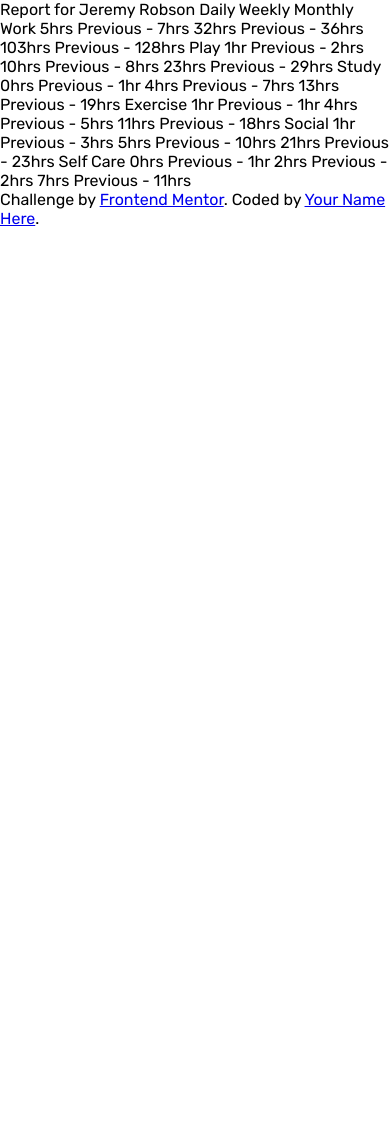
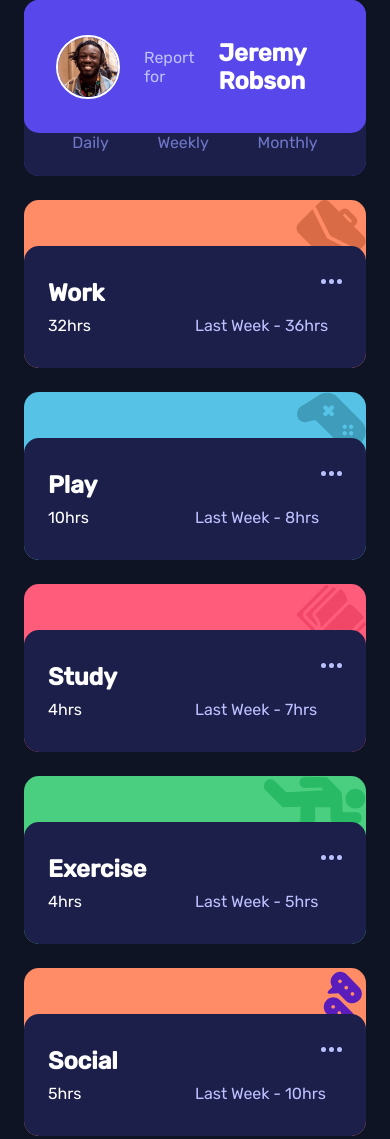
Before and after one commit to ETPTrades/Time-Tracking-Dashboard, a plain HTML site: page index.html in a window 390 px wide. Shown: the top 1139 px of the page. Before the commit the page ends 844 px from the top, so only its background shows below. Drawn offline with Linux system fonts and the light colour scheme.

Commit message:
Got the HTML structure on to the page. Put together the mobile design by using CSS Grid for the parent element, and sub-grid for the grid children. Imported fonts and created color variables for later use.

```diff
--- a/index.html
+++ b/index.html
@@ -17,84 +17,104 @@
     <title>Frontend Mentor | Time tracking dashboard</title>
   </head>
   <body>
-    Report for Jeremy Robson Daily Weekly Monthly Work 5hrs
-    <!-- daily -->
-    Previous - 7hrs
-    <!-- daily -->
-    32hrs
-    <!-- weekly -->
-    Previous - 36hrs
-    <!-- weekly -->
-    103hrs
-    <!-- monthly -->
-    Previous - 128hrs
-    <!-- monthly -->
-
-    Play 1hr
-    <!-- daily -->
-    Previous - 2hrs
-    <!-- daily -->
-    10hrs
-    <!-- weekly -->
-    Previous - 8hrs
-    <!-- weekly -->
-    23hrs
-    <!-- monthly -->
-    Previous - 29hrs
-    <!-- monthly -->
-
-    Study 0hrs
-    <!-- daily -->
-    Previous - 1hr
-    <!-- daily -->
-    4hrs
-    <!-- weekly -->
-    Previous - 7hrs
-    <!-- weekly -->
-    13hrs
-    <!-- monthly -->
-    Previous - 19hrs
-    <!-- monthly -->
-
-    Exercise 1hr
-    <!-- daily -->
-    Previous - 1hr
-    <!-- daily -->
-    4hrs
-    <!-- weekly -->
-    Previous - 5hrs
-    <!-- weekly -->
-    11hrs
-    <!-- monthly -->
-    Previous - 18hrs
-    <!-- monthly -->
-
-    Social 1hr
-    <!-- daily -->
-    Previous - 3hrs
-    <!-- daily -->
-    5hrs
-    <!-- weekly -->
-    Previous - 10hrs
-    <!-- weekly -->
-    21hrs
-    <!-- monthly -->
-    Previous - 23hrs
-    <!-- monthly -->
-
-    Self Care 0hrs
-    <!-- daily -->
-    Previous - 1hr
-    <!-- daily -->
-    2hrs
-    <!-- weekly -->
-    Previous - 2hrs
-    <!-- weekly -->
-    7hrs
-    <!-- monthly -->
-    Previous - 11hrs
-    <!-- monthly -->
-
+    <main class="grid-parent">
+      <article class="profile">
+        <div class="profile__description">
+          <img
+            src="images/image-jeremy.png"
+            alt=""
+            width="64"
+            height="64"
+            class="profile__image"
+          />
+          <p class="profile__para">Report for</p>
+          <h1 class="profile__header">Jeremy Robson</h1>
+        </div>
+        <div class="profile__weekly-container">
+          <span class="profile__text">Daily</span>
+          <span class="profile__text">Weekly</span>
+          <span class="profile__text">Monthly</span>
+        </div>
+      </article>
+      <article class="category-container work">
+        <img src="images/icon-work.svg" alt="" class="icon" />
+        <div class="category-container__sub-grid">
+          <h2 class="category__title">Work</h2>
+          <span class="category__total-hours">32hrs</span>
+          <img
+            src="images/icon-ellipsis.svg"
+            alt=""
+            class="category__elipsis"
+          />
+          <span class="category__weekly-hours">Last Week - 36hrs</span>
+        </div>
+      </article>
+      <article class="category-container play">
+        <img src="images/icon-play.svg" alt="" class="icon" />
+        <div class="category-container__sub-grid">
+          <h2 class="category__title">Play</h2>
+          <span class="category__total-hours">10hrs</span>
+          <img
+            src="images/icon-ellipsis.svg"
+            alt=""
+            class="category__elipsis"
+          />
+          <span class="category__weekly-hours">Last Week - 8hrs</span>
+        </div>
+      </article>
+      <article class="category-container study">
+        <img src="images/icon-study.svg" alt="" class="icon" />
+        <div class="category-container__sub-grid">
+          <h2 class="category__title">Study</h2>
+          <span class="category__total-hours">4hrs</span>
+          <img
+            src="images/icon-ellipsis.svg"
+            alt=""
+            class="category__elipsis"
+          />
+          <span class="category__weekly-hours">Last Week - 7hrs</span>
+        </div>
+      </article>
+      <article class="category-container exercise">
+        <img src="images/icon-exercise.svg" alt="" class="icon" />
+        <div class="category-container__sub-grid">
+          <h2 class="category__title">Exercise</h2>
+          <span class="category__total-hours">4hrs</span>
+          <img
+            src="images/icon-ellipsis.svg"
+            alt=""
+            class="category__elipsis"
+          />
+          <span class="category__weekly-hours">Last Week - 5hrs</span>
+        </div>
+      </article>
+      <article class="category-container social">
+        <img src="images/icon-social.svg" alt="" class="icon" />
+        <div class="category-container__sub-grid">
+          <h2 class="category__title">Social</h2>
+          <span class="category__total-hours">5hrs</span>
+          <img
+            src="images/icon-ellipsis.svg"
+            alt=""
+            class="category__elipsis"
+          />
+          <span class="category__weekly-hours">Last Week - 10hrs</span>
+        </div>
+      </article>
+      <article class="category-container self-care">
+        <img src="images/icon-self-care.svg" alt="" class="icon" />
+        <div class="category-container__sub-grid">
+          <h2 class="category__title">Self Care</h2>
+          <span class="category__total-hours">2hrs</span>
+          <img
+            src="images/icon-ellipsis.svg"
+            alt=""
+            class="category__elipsis"
+          />
+          <span class="category__weekly-hours">Last Week - 2hrs</span>
+        </div>
+      </article>
+    </main>
     <footer class="attribution">
       Challenge by
       <a href="https://www.frontendmentor.io?ref=challenge">Frontend Mentor</a>.
--- a/style.css/global.css
+++ b/style.css/global.css
@@ -33,6 +33,7 @@ body {
     font-family: 'Rubik', Arial, Helvetica, sans-serif;
     padding: 0;
     margin: 0;
+    background-color: var(--navy-950);
 }
 
 *,
@@ -81,3 +82,132 @@ h5,
 h6 {
     text-wrap: balance;
 }
+
+.grid-parent {
+    width: calc(100% - 48px);
+    margin: auto;
+}
+
+.profile {
+    display: flex;
+    flex-direction: column;
+    align-items: center;
+    background-color: var(--purple-600);
+    margin-block-end: 24px;
+}
+
+.profile__description {
+    display: flex;
+    align-items: center;
+    gap: 24px;
+    padding: 32px;
+    background-color: var(--purple-600);
+    margin-block-end: -1.5rem;
+    position: relative;
+    z-index: 1;
+    min-block-size: 133px;
+}
+
+.profile__image {
+    border: 2px solid var(--white);
+    border-radius: 50%;
+}
+
+.profile__para {
+    color: var(--navy-200);
+}
+
+.profile__header {
+    color: var(--white);
+}
+
+.profile__weekly-container {
+    display: flex;
+    justify-content: space-around;
+    background-color: var(--navy-900);
+    padding: 24px;
+    width: 100%;
+}
+
+.profile__text {
+    color: var(--purple-500);
+}
+
+.category-container,
+.category-container__sub-grid,
+.profile,
+.profile__description,
+.profile__weekly-container {
+    border-radius: 15px;
+}
+
+main .category-container:not(:last-child) {
+    margin-block-end: 24px;
+}
+
+.category-container img {
+    margin-inline-start: auto;
+}
+
+.category-container__sub-grid {
+    position: relative;
+    z-index: 1;
+    display: grid;
+    grid-template-columns: repeat(2, 1fr);
+    grid-template-areas:
+        ".        image"
+        "category elipsis"
+        "total-hours weekly-hours";
+    background-color: var(--navy-900);
+    padding: 24px;
+    min-block-size: 122px;
+    margin-block-start: -1.5rem;
+}
+
+.icon {
+    height: 70px;
+}
+
+.category__title {
+    grid-area: category;
+    color: var(--white);
+}
+
+.category__elipsis {
+    grid-area: elipsis;
+    color: var(--navy-200);
+}
+
+.category__total-hours {
+    grid-area: total-hours;
+    color: var(--white);
+}
+
+.category__weekly-hours {
+    grid-area: weekly-hours;
+    color: var(--navy-200);
+}
+
+.work {
+    background-color: var(--orange);
+}
+
+.play {
+    background-color: var(--blue);
+}
+
+.study {
+    background-color: var(--pink);
+}
+
+.exercise {
+    background-color: var(--green);
+}
+
+.social {
+    background-color: var(--orange);
+}
+
+.self-care {
+    background-color: var(--yellow);
+}
```
